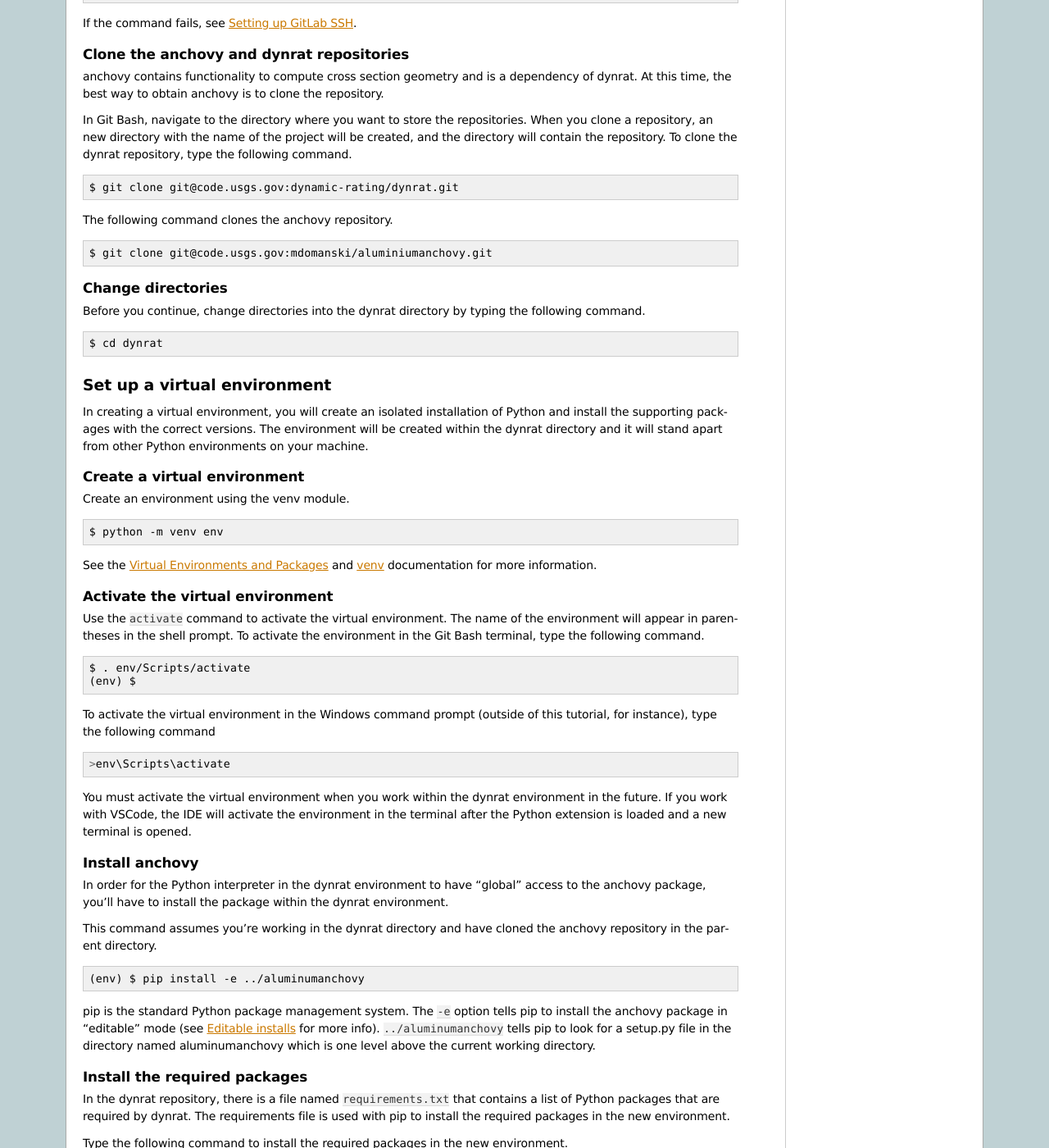
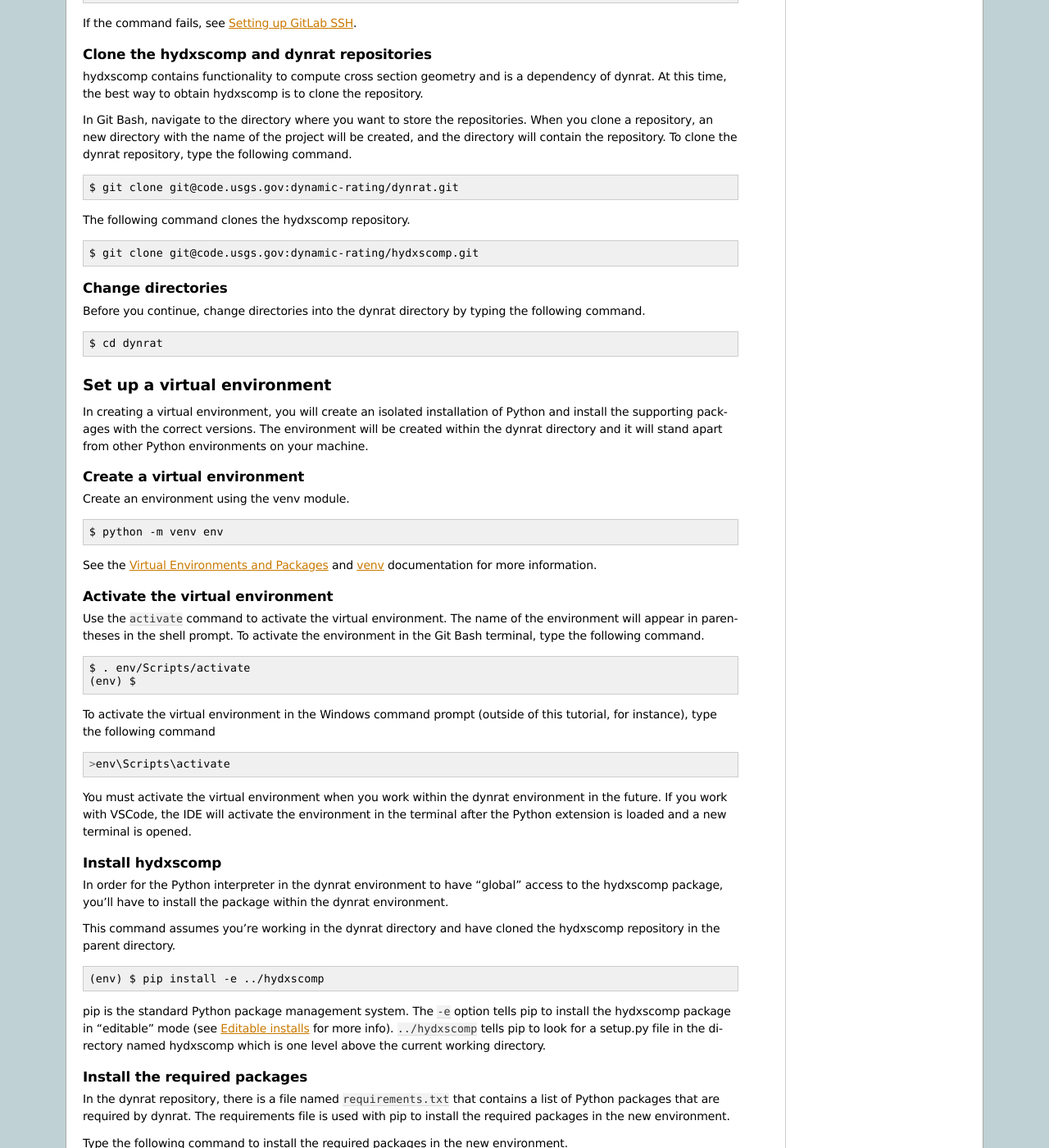
Before and after one commit to mdomanski-usgs/dynrat, a Sphinx documentation site: the page built from docs/tutorial/setup.md, in a window 1280 px wide and 1400 px high, scrolled down 921 px. Shown: the whole window at 82% size. Built offline with Sphinx 7.4.7, drawn with Linux system fonts in a browser that asks for light colours; pages that are not in the unit, such as notebooks, are missing from menus; some of the changed text lies outside the part shown.

Commit message:
update tutorial for hydxscomp

````diff
--- a/docs/tutorial/setup.md
+++ b/docs/tutorial/setup.md
@@ -56,9 +56,9 @@ Welcome to GitLab, @mdomanski!
 If the command fails,
 see [Setting up GitLab SSH](ssh.md).
 
-### Clone the anchovy and dynrat repositories
-anchovy contains functionality to compute cross section geometry and is a
-dependency of dynrat. At this time, the best way to obtain anchovy is to clone
+### Clone the hydxscomp and dynrat repositories
+hydxscomp contains functionality to compute cross section geometry and is a
+dependency of dynrat. At this time, the best way to obtain hydxscomp is to clone
 the repository.
 
 In Git Bash, navigate to the directory where you want to store the
@@ -70,10 +70,10 @@ clone the dynrat repository, type the following command.
 $ git clone git@code.usgs.gov:dynamic-rating/dynrat.git
 ```
 
-The following command clones the anchovy repository.
+The following command clones the hydxscomp repository.
 
 ```
-$ git clone git@code.usgs.gov:mdomanski/aluminiumanchovy.git
+$ git clone git@code.usgs.gov:dynamic-rating/hydxscomp.git
 ```
 
 ### Change directories
@@ -123,23 +123,23 @@ environment in the future. If you work with VSCode, the IDE will activate the
 environment in the terminal after the Python extension is loaded and a new
 terminal is opened.
 
-### Install anchovy
+### Install hydxscomp
 In order for the Python interpreter in the dynrat environment to have "global"
-access to the anchovy package, you'll have to install the package within the
+access to the hydxscomp package, you'll have to install the package within the
 dynrat environment.
 
 This command assumes you're working in the dynrat directory and have cloned the
-anchovy repository in the parent directory.
+hydxscomp repository in the parent directory.
 
 ```
-(env) $ pip install -e ../aluminumanchovy
+(env) $ pip install -e ../hydxscomp
 ```
 
 pip is the standard Python package management system. The `-e` option tells pip
-to install the anchovy package in "editable" mode (see
+to install the hydxscomp package in "editable" mode (see
 [Editable installs](https://pip.pypa.io/en/stable/reference/pip_install/#editable-installs)
-for more info). `../aluminumanchovy` tells pip to look for a setup.py file in
-the directory named aluminumanchovy which is one level above the current
+for more info). `../hydxscomp` tells pip to look for a setup.py file in
+the directory named hydxscomp which is one level above the current
 working directory.
 
 ### Install the required packages
@@ -177,7 +177,7 @@ See more at
 [Installing the IPython kernel](https://ipython.readthedocs.io/en/stable/install/kernel_install.html#kernels-for-different-environments)
 
 ### Install the dynrat package
-Similar to the anchovy package, you will install the dynrat package in the
+Similar to the hydxscomp package, you will install the dynrat package in the
 dynrat environment using the editable option.
 
 This command assumes your current working directory is the directory that
````
